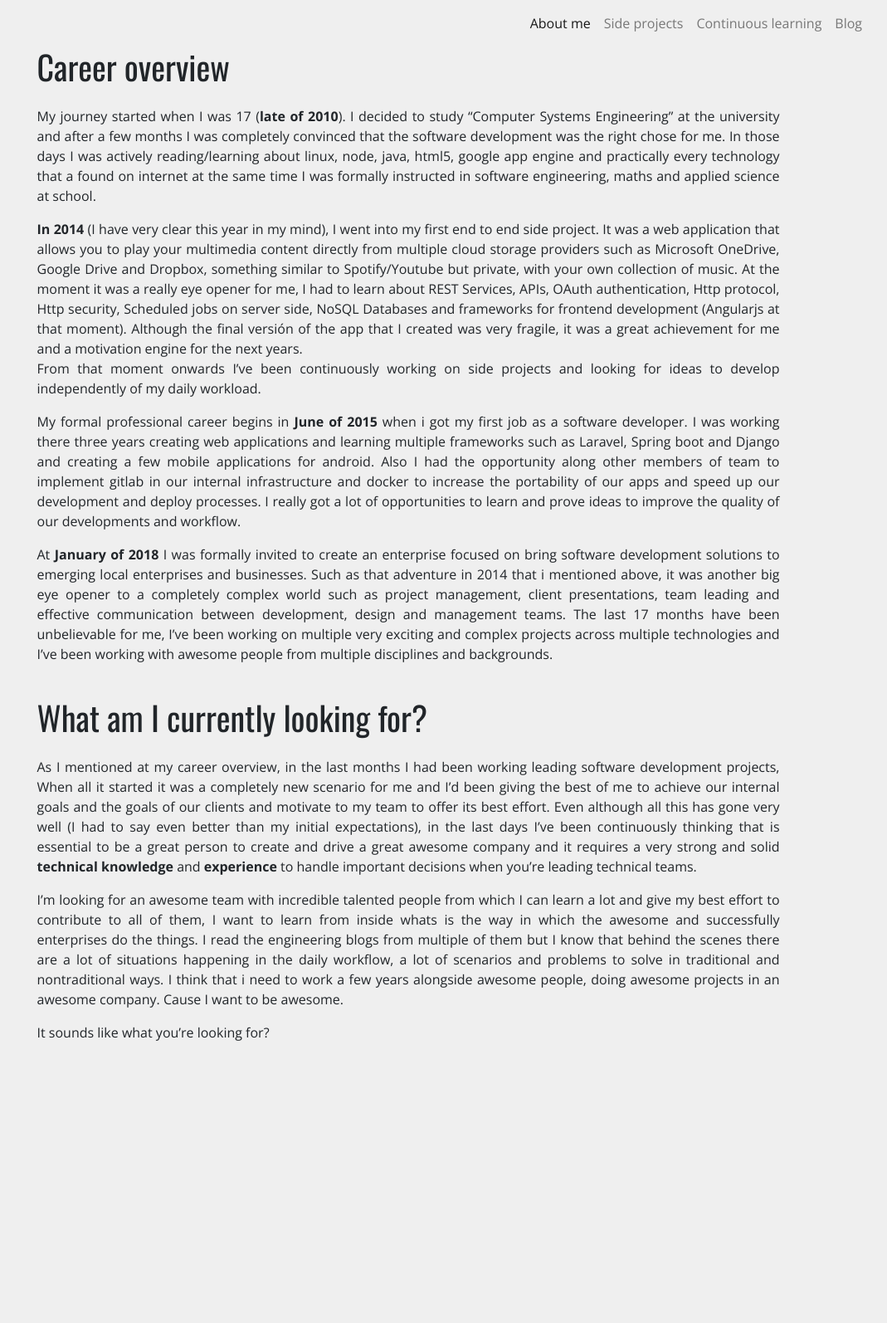
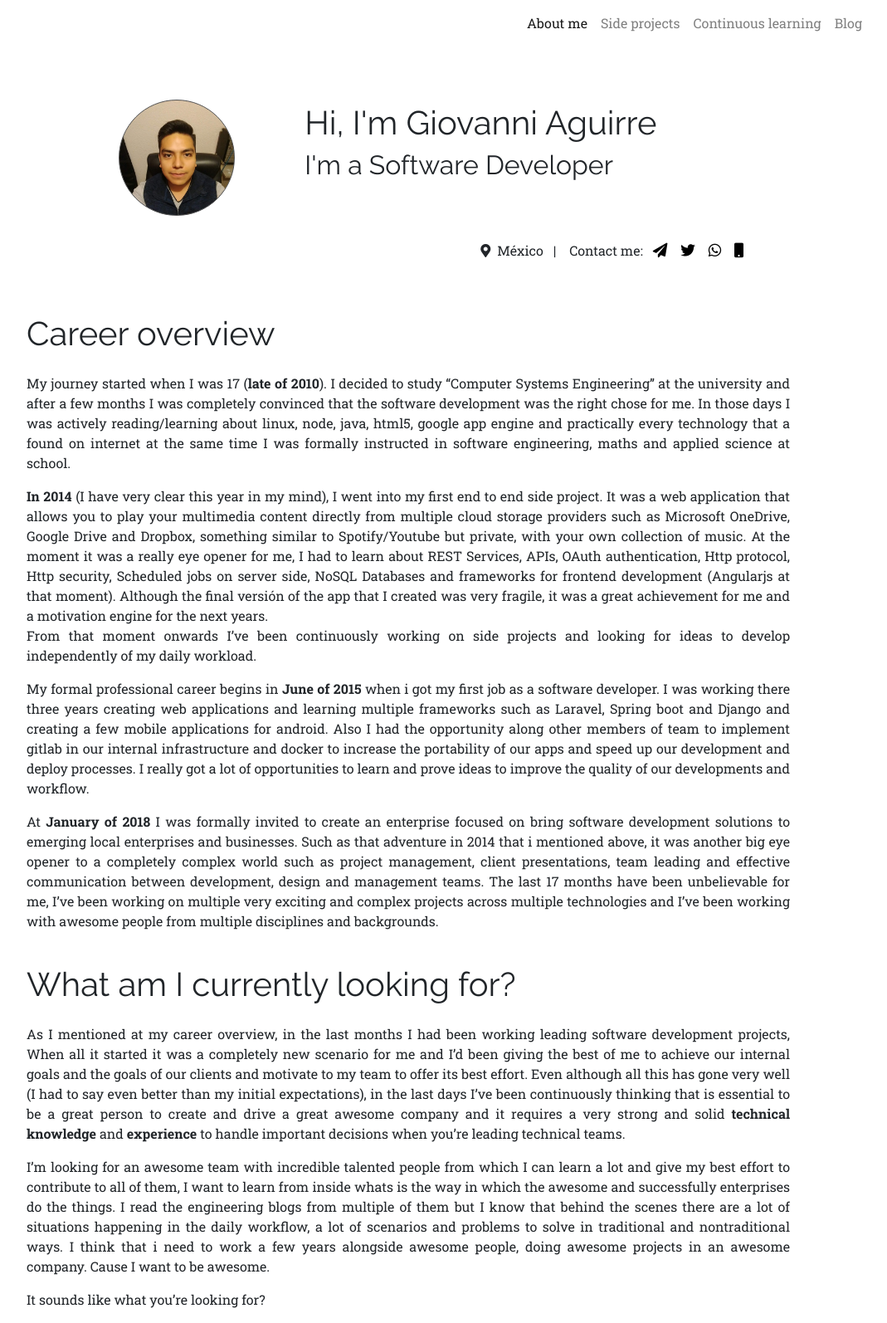
Before and after one commit to giobyte8/Website, a Django app: page / in a window 1280 px wide. Shown: the whole page at 83% size, without its empty margins (148-1217 px from the left). Before the commit the page ends 1254 px from the top, so only its background shows below. Run offline with Django 3.2, Linux system fonts and the light colour scheme; some libraries are stand-ins or nearby versions.

Commit message:
:rocket: Add presentation card to landing and contact links

```diff
--- a/website/landing/static/landing/main.css
+++ b/website/landing/static/landing/main.css
@@ -1,14 +1,62 @@
 /*noinspection CssUnknownTarget*/
-@import url('https://fonts.googleapis.com/css?family=Open+Sans:400,700|Oswald&display=swap');
+@import url('https://fonts.googleapis.com/css?family=Raleway:400,700,900|Roboto+Slab:400,700&display=swap');
 
 /**********************************************/
 /** Global styles */
 
 html, body {
-    background: #EFEFEF;
-    font-family: 'Open Sans', "San Francisco Display", "Calibri", sans-serif;
+    /*background: #F5F5F5;*/
+    font-family: 'Roboto Slab', "San Francisco Display", "Calibri", sans-serif;
 }
 
 h1, h2, h3, h4, h5, h6 {
-    font-family: 'Oswald', sans-serif;
+    font-family: 'Raleway', sans-serif;
 }
+
+
+/**********************************************/
+/** Presentation card */
+
+.presentation-card {
+    /*border: 1px solid black;*/
+    margin: 32px 24px;
+    padding: 32px;
+}
+
+.presentation-card .profile-image {
+    background-image: url("./profile.jpg");
+    -webkit-background-size: cover;
+    background-size: cover;
+    background-position: center center;
+    border-radius: 50%;
+    border: 1px solid #545454;
+    height: 140px;
+    margin: auto;
+    width: 140px;
+}
+
+.presentation-card a {
+    color: #000;
+}
+.presentation-card a > span {
+    color: #000;
+    font-size: 1.1em;
+}
+
+@media screen and (max-width: 991px) {
+    .presentation-card {
+        /*border: 1px solid black;*/
+        margin: 32px 8px;
+        padding: 8px;
+    }
+}
+
+@media screen and (max-width: 490px) {
+    h1 {
+        font-size: 2rem;
+    }
+
+    h2 {
+        font-size: 1.6rem;
+    }
+}
--- a/website/landing/templates/base.html
+++ b/website/landing/templates/base.html
@@ -24,10 +24,8 @@
 <body>
 {% include 'components/navbar.html' %}
 
-<div class="container">
-  {% block content %}
-  {% endblock %}
-</div>
+{% block content %}
+{% endblock %}
 
 <script
     src="https://code.jquery.com/jquery-3.2.1.min.js"
--- a/website/landing/templates/components/navbar.html
+++ b/website/landing/templates/components/navbar.html
@@ -1,4 +1,4 @@
-<nav class="navbar navbar-expand-lg navbar-light">
+<nav class="navbar navbar-expand-sm navbar-light">
   <div class="container">
     <button class="navbar-toggler"
           type="button"
--- /dev/null
+++ b/website/landing/templates/components/presentation_card.html
@@ -0,0 +1,37 @@
+<div class="presentation-card">
+  <div class="row">
+    <div class="col-12 col-md-4">
+      <div class="profile-image"></div>
+    </div>
+    <div class="col-12 col-md-8 pt-4 pt-md-1">
+      <h1 class="text-center text-md-left">Hi, I'm Giovanni Aguirre</h1>
+      <h2 class="text-center text-md-left">I'm a Software Developer</h2>
+
+      <div class="row mt-5 mt-md-4">
+        <div class="col-12">
+          <div class="text-center text-md-right mt-md-5">
+            <span class="fas fa-map-marker-alt"></span>
+            <span>&nbsp;México&nbsp;&nbsp;&nbsp;|</span>
+            <span>&nbsp;&nbsp;&nbsp;Contact me:&nbsp;&nbsp;</span>
+
+            <a href="mailto:gio.aguirrea@gmail.com" target="_blank">
+              <span class="fas fa-paper-plane"></span>
+            </a>
+            <span>&nbsp;&nbsp;</span>
+            <a href="https://twitter.com/DiganmeGiovanni" target="_blank">
+              <span class="fab fa-twitter"></span>
+            </a>
+            <span>&nbsp;&nbsp;</span>
+            <a href="https://wa.me/527621006948" target="_blank">
+              <span class="fab fa-whatsapp"></span>
+            </a>
+            <span>&nbsp;&nbsp;</span>
+            <a href="tel:+527621006948" target="_blank">
+              <span class="fas fa-mobile"></span>
+            </a>
+          </div>
+        </div>
+      </div>
+    </div>
+  </div>
+</div>
--- a/website/landing/templates/index/_what_ami_looking.html
+++ b/website/landing/templates/index/_what_ami_looking.html
@@ -1,4 +1,4 @@
-<h1>What am I currently looking for?</h1>
+<h1 class="text-left">What am I currently looking for?</h1>
 
 <p class="pt-3">
   As I mentioned at my career overview, in the last months I had been working leading software development projects,
--- a/website/landing/templates/index/index.html
+++ b/website/landing/templates/index/index.html
@@ -9,14 +9,18 @@
 <div class="container">
 
 <div class="row">
-  <div class="col-12 col-md-10 offset-md-1 text-justify">
+  <div class="col-12 col-lg-10 offset-lg-1">
 
     <div class="row">
       <div class="col-12">
+        {% include "components/presentation_card.html" %}
+      </div>
+
+      <div class="col-12 text-justify">
         {% include "index/_career_overview.html" %}
       </div>
 
-      <div class="col-12 mt-4">
+      <div class="col-12 mt-4 text-justify">
         {% include "index/_what_ami_looking.html" %}
       </div>
     </div>
```
Also changed, not shown: website/landing/static/landing/profile.jpg (added).
